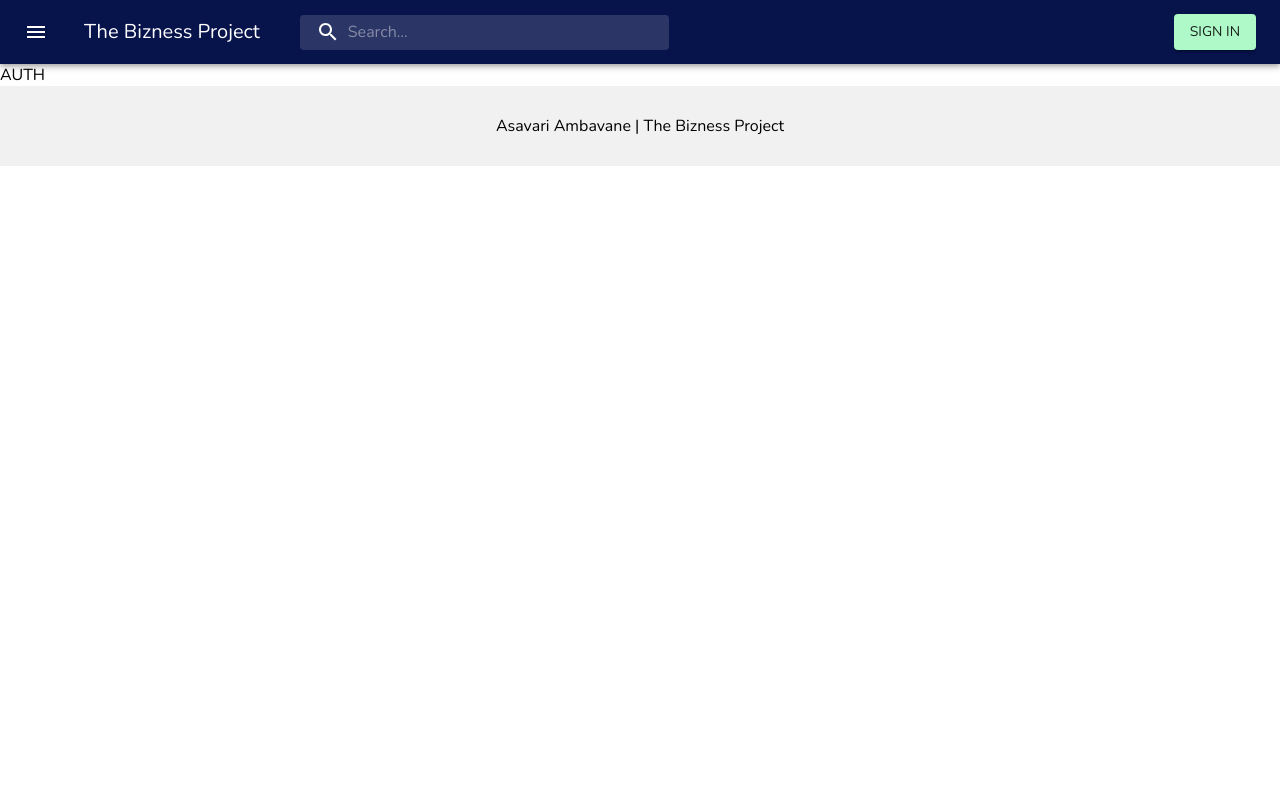
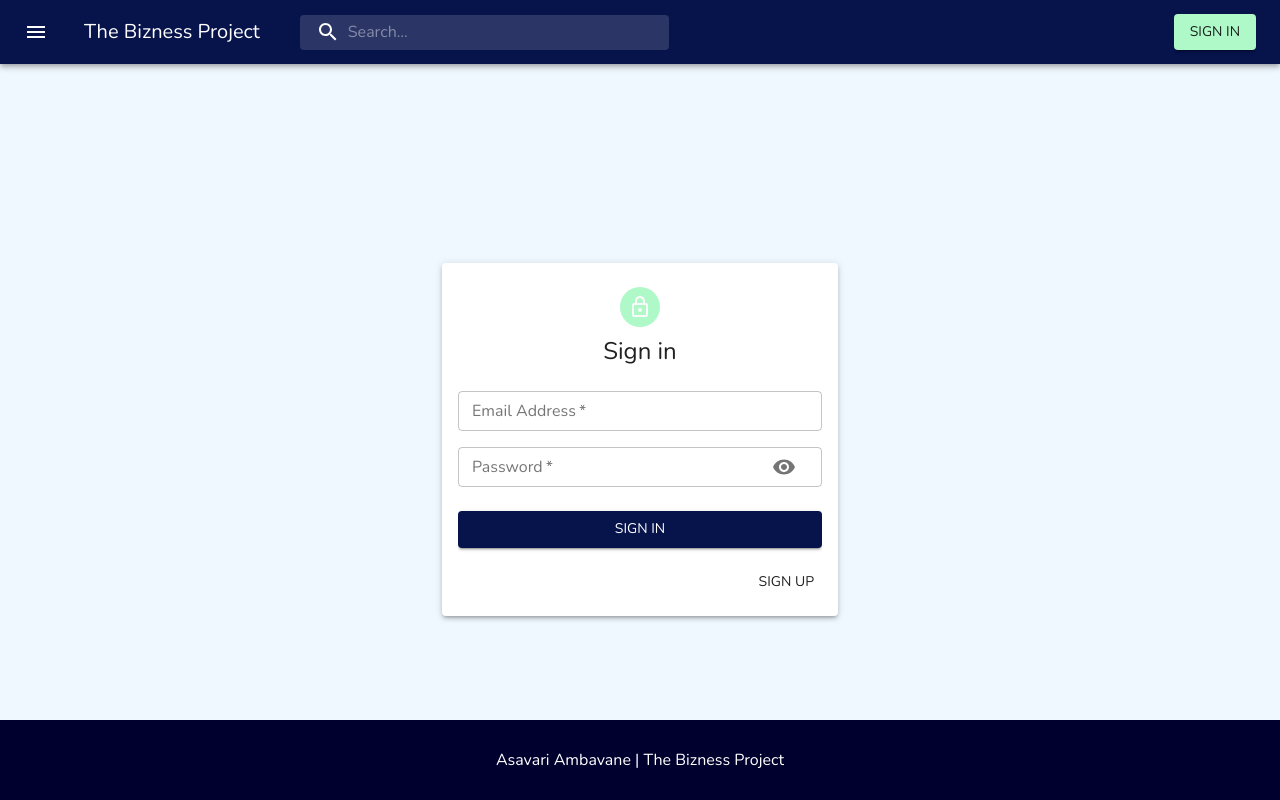
Before and after one commit to AsavariA/the-bizness-project, a React (Create React App) app in the folder client/the-bizness-project/: page /auth in a window 1280 px wide. Built offline with nearby package versions, Linux system fonts and the light colour scheme; no server answers.

Commit message:
ui changes client side

```diff
--- a/client/the-bizness-project/src/App.js
+++ b/client/the-bizness-project/src/App.js
@@ -40,7 +40,7 @@ const App = () => {
     return (
         <Router>
             <MuiThemeProvider theme={theme}>
-                <div style={{display: 'flex', flexDirection: 'column'}}>
+                <div style={{ display: 'flex', flexDirection: 'column', minHeight: '100vh', backgroundColor: 'aliceblue'}}>
                     <NavBar setFormActive={setFormActive} />
                     <Switch>
                         <Route exact path="/">
--- a/client/the-bizness-project/src/Components/Auth/Auth.js
+++ b/client/the-bizness-project/src/Components/Auth/Auth.js
@@ -1,9 +1,61 @@
-import React from 'react'
+import React, { useState } from 'react';
+import { Avatar, Button, Paper, Grid, Typography, Container } from '@material-ui/core';
+import LockOutlinedIcon from '@material-ui/icons/LockOutlined';
+import useStyles from './styles';
+import Input from './Input';
+
+const initialState = { firstName: '', lastName: '', email: '', password: '', confirmPassword: '' };
 
 const Auth = () => {
+    const classes = useStyles();
+    const [isSignup, setIsSignup] = useState(false);
+    const [showPassword, setShowPassword] = useState(false);
+    const [form, setForm] = useState(initialState);
+    const handleShowPassword = () => setShowPassword(!showPassword);
+
+    const handleSubmit = () => { }
+
+    const handleChange = () => { }
+
+    const switchMode = () => {
+        setForm(initialState);
+        setIsSignup((prevIsSignup) => !prevIsSignup);
+        setShowPassword(false);
+      };
+
     return (
         <div>
-            AUTH
+            <Container component="main" maxWidth="xs">
+                <Paper className={classes.paper} elevation={3}>
+                    <Avatar className={classes.avatar}>
+                        <LockOutlinedIcon />
+                    </Avatar>
+                    <Typography component="h1" variant="h5">{isSignup ? 'Sign up' : 'Sign in'}</Typography>
+                    <form className={classes.form} onSubmit={handleSubmit}>
+                        <Grid container spacing={2}>
+                            {isSignup && (
+                                <>
+                                    <Input name="firstName" label="First Name" handleChange={handleChange} half />
+                                    <Input name="lastName" label="Last Name" handleChange={handleChange} half />
+                                </>
+                            )}
+                            <Input name="email" label="Email Address" handleChange={handleChange} type="email" />
+                            <Input name="password" label="Password" handleChange={handleChange} type={showPassword ? 'text' : 'password'} handleShowPassword={handleShowPassword} />
+                            {isSignup && <Input name="confirmPassword" label="Confirm Password" handleChange={handleChange} type="password" />}
+                        </Grid>
+                        <Button type="submit" fullWidth variant="contained" color="primary" className={classes.submit}>
+                            {isSignup ? 'Sign Up' : 'Sign In'}
+                        </Button>
+                        <Grid container justify="flex-end">
+                            <Grid item>
+                                <Button onClick={switchMode}>
+                                    {isSignup ? 'Sign in' : "Sign Up"}
+                                </Button>
+                            </Grid>
+                        </Grid>
+                    </form>
+                </Paper>
+            </Container>
         </div>
     )
 }
--- /dev/null
+++ b/client/the-bizness-project/src/Components/Auth/Input.js
@@ -0,0 +1,31 @@
+import React from 'react';
+import { TextField, Grid, InputAdornment, IconButton } from '@material-ui/core';
+
+import Visibility from '@material-ui/icons/Visibility';
+import VisibilityOff from '@material-ui/icons/VisibilityOff';
+
+const Input = ({ name, handleChange, label, half, type, handleShowPassword }) => (
+  <Grid item xs={12} sm={half ? 6 : 12}>
+    <TextField
+      name={name}
+      onChange={handleChange}
+      variant="outlined"
+      required
+      fullWidth
+      size="small"
+      label={label}
+      type={type}
+      InputProps={name === 'password' ? {
+        endAdornment: (
+          <InputAdornment position="end">
+            <IconButton onClick={handleShowPassword}>
+              {type === 'password' ? <Visibility /> : <VisibilityOff />}
+            </IconButton>
+          </InputAdornment>
+        ),
+      } : null}
+    />
+  </Grid>
+);
+
+export default Input;
--- /dev/null
+++ b/client/the-bizness-project/src/Components/Auth/styles.js
@@ -0,0 +1,31 @@
+import { makeStyles } from '@material-ui/core/styles';
+
+export default makeStyles((theme) => ({
+  paper: {
+    marginTop: theme.spacing(13),
+    marginBottom: theme.spacing(13),
+    display: 'flex',
+    flexDirection: 'column',
+    alignItems: 'center',
+    padding: theme.spacing(2),
+  },
+  root: {
+    '& .MuiTextField-root': {
+      margin: theme.spacing(1),
+    },
+  },
+  avatar: {
+    margin: theme.spacing(1),
+    backgroundColor: theme.palette.secondary.main,
+  },
+  form: {
+    width: '100%', // Fix IE 11 issue.
+    marginTop: theme.spacing(3),
+  },
+  submit: {
+    margin: theme.spacing(3, 0, 2),
+  },
+  googleButton: {
+    marginBottom: theme.spacing(2),
+  },
+}));
--- a/client/the-bizness-project/src/Components/Biznesses/Bizness/BiznessDetails.js
+++ b/client/the-bizness-project/src/Components/Biznesses/Bizness/BiznessDetails.js
@@ -40,7 +40,8 @@ const BiznessDetails = ({ biznesses }) => {
         padding: isResponsive ? '3rem 1rem' : '3rem 2rem',
         alignItems: 'center',
         justifyContent: 'center',
-        placeItems: 'center'
+        placeItems: 'center',
+        backgroundColor: 'white'
     }
 
     const bottomStyles = {
--- a/client/the-bizness-project/src/Components/Biznesses/Bizness/styles.js
+++ b/client/the-bizness-project/src/Components/Biznesses/Bizness/styles.js
@@ -3,7 +3,7 @@ import { makeStyles } from '@material-ui/core/styles';
 
 export default makeStyles((theme) => ({
   root: {
-    background: 'linear-gradient(225deg, rgba(221,250,231,1) 0%, rgba(247,255,255,1) 100%)',
+    // background: 'linear-gradient(225deg, rgba(221,250,231,1) 0%, rgba(247,255,255,1) 100%)',
     minWidth: 345,
     maxWidth: 345,
     margin: 'auto'
--- a/client/the-bizness-project/src/Components/Biznesses/Biznesses.js
+++ b/client/the-bizness-project/src/Components/Biznesses/Biznesses.js
@@ -10,7 +10,7 @@ const Biznesses = ({setcurrentId, setFormActive, biznesses}) => {
     // const classes = useStyles();
 
     return (
-        <div className='buzinesses' style={{ padding: '1rem 2rem', marginBottom: '1rem' }}>
+        <div className='buzinesses' style={{ padding: '1rem 2rem', marginBottom: '2rem' }}>
             <div style={{ textAlign: 'center', margin: '1rem 0' }}>
                 <Typography variant='h4'>Biznesses</Typography>
             </div>
--- a/client/the-bizness-project/src/Components/Footer/Footer.js
+++ b/client/the-bizness-project/src/Components/Footer/Footer.js
@@ -2,7 +2,7 @@ import React from 'react'
 
 const Footer = () => {
     const footerStyles = {
-        background: '#f1f1f1',
+        backgroundColor: '#00002f',
         bottom: '0',
         width: '100%',
         height: '5rem',
@@ -13,7 +13,7 @@ const Footer = () => {
 
     return (
         <div style={footerStyles}>
-            <h4 style={{ textAlign: 'center', fontWeight: 'lighter' }}>Asavari Ambavane | The Bizness Project</h4>
+            <h4 style={{ textAlign: 'center', fontWeight: 'lighter', color:'white' }}>Asavari Ambavane | The Bizness Project</h4>
         </div>
     )
 }
--- a/client/the-bizness-project/src/Components/Form/Form.js
+++ b/client/the-bizness-project/src/Components/Form/Form.js
@@ -1,5 +1,5 @@
 import React, { useState, useEffect } from 'react';
-import { TextField, Button, Typography, Chip, Avatar } from '@material-ui/core';
+import { TextField, Button, Typography, Chip, Avatar, Paper } from '@material-ui/core';
 import FileBase from 'react-file-base64';
 import useStyles from './styles';
 import { ToastContainer, toast } from 'react-toastify';
@@ -116,6 +116,7 @@ const Form = ({ currentId, setcurrentId, setFormActive }) => {
     return (
         <div style={{ margin: '2rem auto', width: isResponsive ? '90vw' : '50vw' }}>
             <ToastContainer />
+            <Paper className={classes.paper}>
                 <form autoComplete="off" noValidate className={`${classes.root} ${classes.form}`} onSubmit={handleSubmit} >
                     <div style={{ marginBottom: '1rem', display: 'flex', justifyContent: 'space-evenly' }}>
                         <div style={{ margin: '0 1rem' }}>
@@ -183,6 +184,7 @@ const Form = ({ currentId, setcurrentId, setFormActive }) => {
                         <Button color="secondary" variant="contained" size="small" fullWidth onClick={() => setFormActive(false)}>Go Back!</Button>
                     </div>
                 </form>
+            </Paper>
         </div>
     )
 }
--- a/client/the-bizness-project/src/Components/Form/styles.js
+++ b/client/the-bizness-project/src/Components/Form/styles.js
@@ -8,7 +8,7 @@ export default makeStyles((theme) => ({
     },
   },
   paper: {
-    padding: theme.spacing(2),
+    padding: theme.spacing(4),
   },
   form: {
     display: 'flex',
```
Lines whose indentation alone changed are shown as unchanged.
